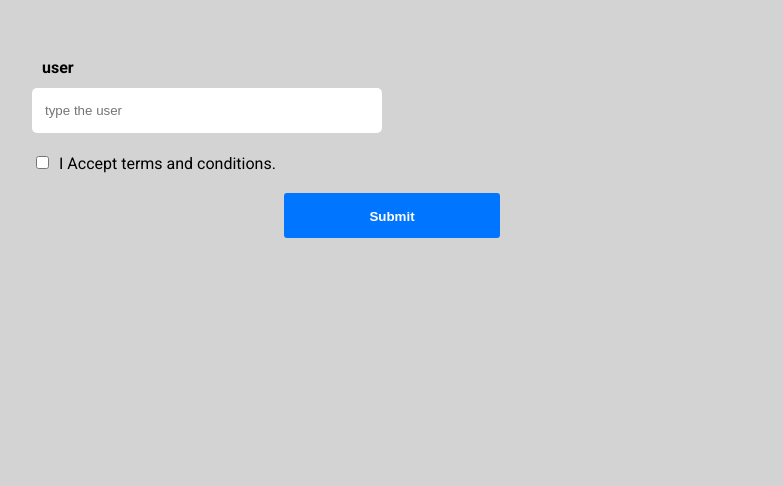
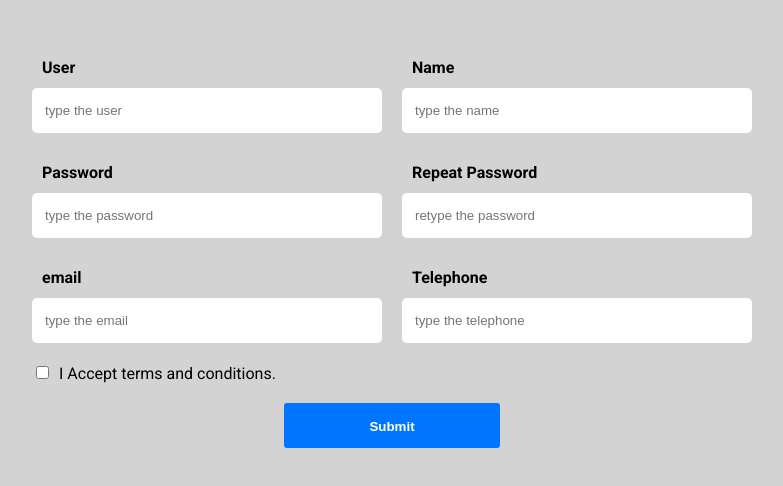
Before and after one commit to jalbertomr/react-form-validation, a React (Create React App) app: page / in a window 1280 px wide. Shown: the top 486 px of the page, without its empty margins (248-1031 px from the left). Built offline with nearby package versions, Linux system fonts and the light colour scheme.

Commit message:
parameterized component, expressions

```diff
--- a/src/App.js
+++ b/src/App.js
@@ -4,6 +4,14 @@ Button, PMsgSuccess} from "./elements/formulary.js";
 import DivInput from "./components/DivInput";
 import { FontAwesomeIcon } from "@fortawesome/react-fontawesome";
 import { faExclamationTriangle} from "@fortawesome/free-solid-svg-icons";
+
+const expressions = {
+    user: /^[a-zA-Z0-9\_\-]{4,16}$/,    // letters, numbers, _ , -
+    name: /^[a-zA-ZÀ-ÿ\s]{1,40}$/,      // letters, spaces, accents
+    password: /^.{4,12}$/,              // 4 and 12 digits
+    email: /^[a-zA-Z0-9_.+-]+@[a-zA-Z0-9-.]+$/,
+    telephone: /^\d{7,14}$/             // 7 to 14 numbers
+}
 
 const App = () => {
   const [user, changeUser] = useState({field:'', valid: null});
@@ -13,8 +21,18 @@ const App = () => {
   return (
     <main>
       <FormStyled action="">
-        <DivInput type="text" label="user" placeholder="type the user" name="user"
-        msginputerror="message input error" regexp=""/>
+        <DivInput type="text" label="User" placeholder="type the user" name="user"
+        msginputerror="The user must have between 4 and 16 digits of numbers, leters and '_'." regexp=""/>
+        <DivInput type="text" label="Name" placeholder="type the name" name="name"
+        msginputerror="The name must have between 1 and 40 digits of letters, spaces and accents." regexp=""/>
+        <DivInput type="password" label="Password" placeholder="type the password" name="password"
+        msginputerror="The password must have between 4 and 12 digits.." regexp=""/>
+        <DivInput type="password" label="Repeat Password" placeholder="retype the password" name="password2"
+        msginputerror="message Both passwords must be the same. error" regexp=""/>
+        <DivInput type="email" label="email" placeholder="type the email" name="email"
+        msginputerror="message The email must correspont to an email syntax." regexp=""/>
+        <DivInput type="text" label="Telephone" placeholder="type the telephone" name="telephone"
+        msginputerror="message The telephone must have between 7 and 14 digits of numbers. error" regexp=""/>
 
         <DivTerms>
           <label>
```
